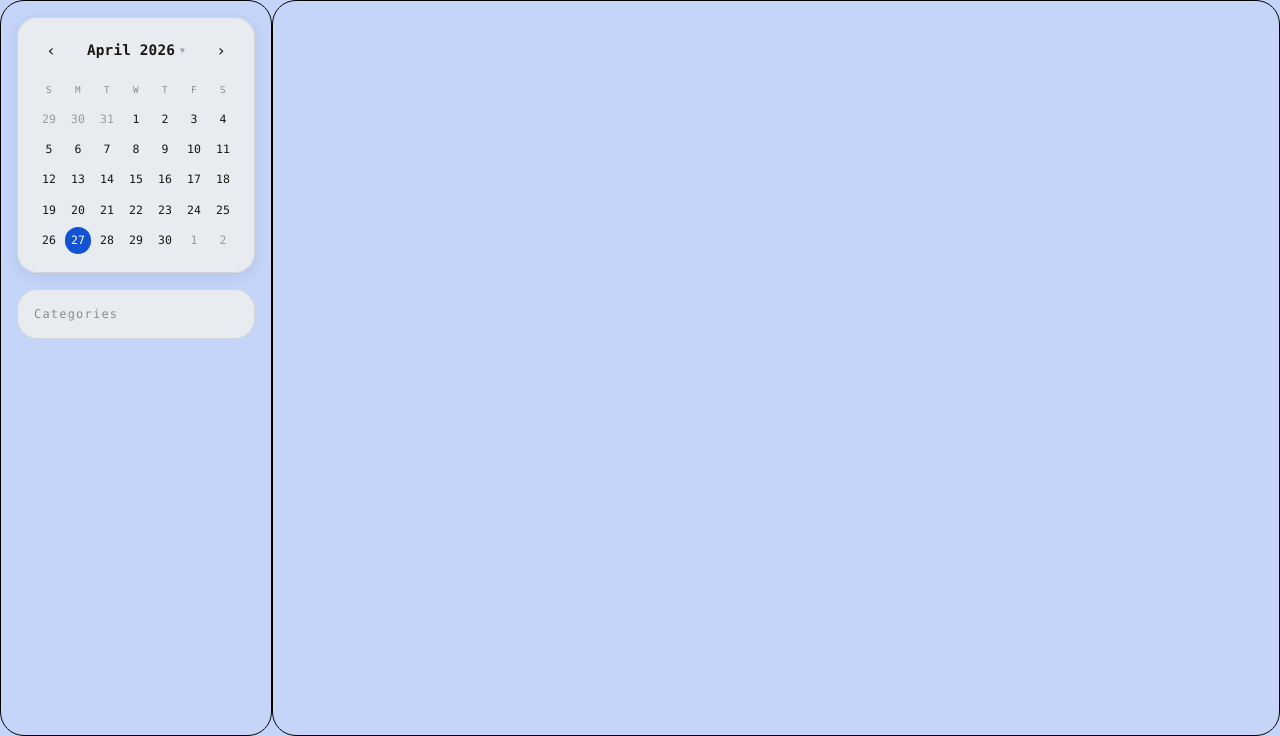
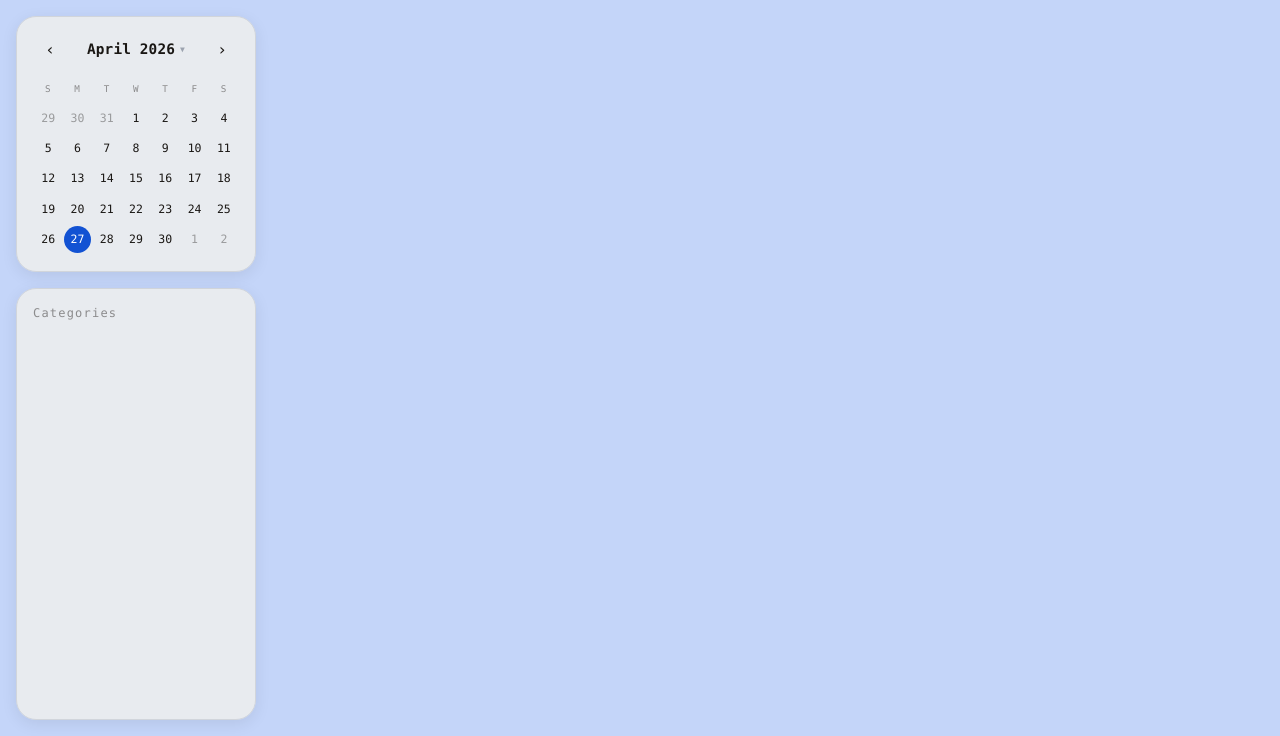
Before and after one commit to Vylan66/TimePocket, a Flask app: page /personal in a window 1280 px wide. Shown: the part 64-800 px from the top of the page. Run offline with Flask 3, Linux system fonts and the light colour scheme; the visitor is signed in with stand-in values (Sample User, id 1).

Commit message:
modified categories container to work

```diff
--- a/app/templates/personal.html
+++ b/app/templates/personal.html
@@ -51,10 +51,10 @@
     <main class="flex flex-col md:flex-row flex-1 md:overflow-hidden" style="background-color: var(--bg-timetable);">
 
         <!-- Left Column: Mini Calendar + Categories -->
-        <div class="w-full max-w-xs mx-auto md:max-w-none md:mx-0 md:w-68 shrink-0 flex flex-col gap-4 p-4 overflow-y-auto rounded-3xl border-1 border-black">
+        <div class="w-full md:w-68 shrink-0 flex flex-row md:flex-col gap-4 p-4 overflow-y-auto">
 
             <!-- Mini Calendar -->
-            <div class="cal-widget rounded-[20px]">
+            <div class="cal-widget rounded-[20px] flex-1 md:flex-none">
                 <div class="cal-header">
                     <button class="cal-nav" id="prevBtn">&#8249;</button>
                     <div class="cal-title" id="calTitle">
@@ -78,14 +78,14 @@
             </div>
 
             <!-- Event Categories (placeholder) -->
-            <div class="rounded-[20px] p-4 flex flex-col gap-2 [background:var(--bg-surface)] border [border-color:var(--border-card)]">
+            <div class="flex-1 md:h-full rounded-[20px] p-4 flex flex-col gap-2 [background:var(--bg-surface)] border [border-color:var(--border-card)]" style="box-shadow: 0 4px 16px rgba(0,0,0,0.08);">
                 <p class="text-xs tracking-widest [color:var(--text-label)]">Categories</p>
             </div>
 
         </div>
 
         <!-- Right Column: Instructions -->
-        <div class="w-full flex-1 flex flex-col items-center justify-center p-20 rounded-3xl border-1 border-black">
+        <div class="w-full flex-1 flex flex-col items-center justify-center p-20">
         </div>
     </main>
 
```
